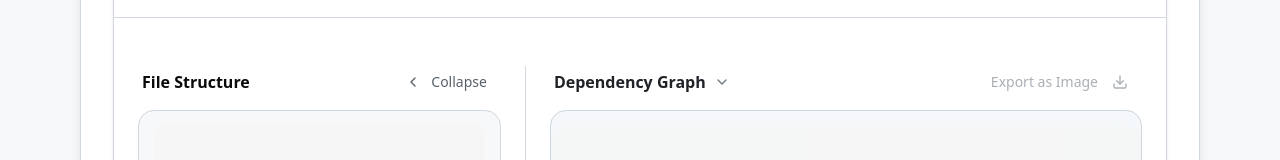
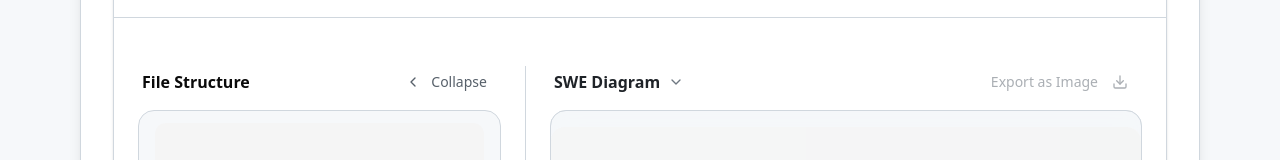
Before and after one commit to CSE210-fa25-team09/Repository-Architecture-Diagramming, a React (Vite) app in the folder frontend/: page /diagram in a window 1280 px wide. Shown: the part 382-542 px from the top of the page. Built offline with nearby package versions, Linux system fonts and the light colour scheme.

Commit message:
implemented LLM diagram UI and adding graphic logic to swap between LLM and dependency graph

```diff
--- a/frontend/src/components/shared/DiagramPanel.tsx
+++ b/frontend/src/components/shared/DiagramPanel.tsx
@@ -101,15 +101,14 @@ export function DiagramPanel({
       media.removeEventListener("change", listener)
     }
   }, [])
-  /**
+
   const diagramLabel = diagramView === "swe" ? "SWE Diagram" : "Dependency Graph"
   const diagramDefinition =
     diagramView === "swe" ? branch.diagram : branch.dependencyGraph
-  */
   // Hardcoded to Dependency Graph
-  const diagramLabel = "Dependency Graph"
-  const diagramDefinition = branch.dependencyGraph
+
   const hasDiagram = Boolean(diagramDefinition?.trim())
+
   const handleExportDiagram = async () => {
     if (!diagramRef.current) return
     const svgNode = diagramRef.current.querySelector("svg")
```
